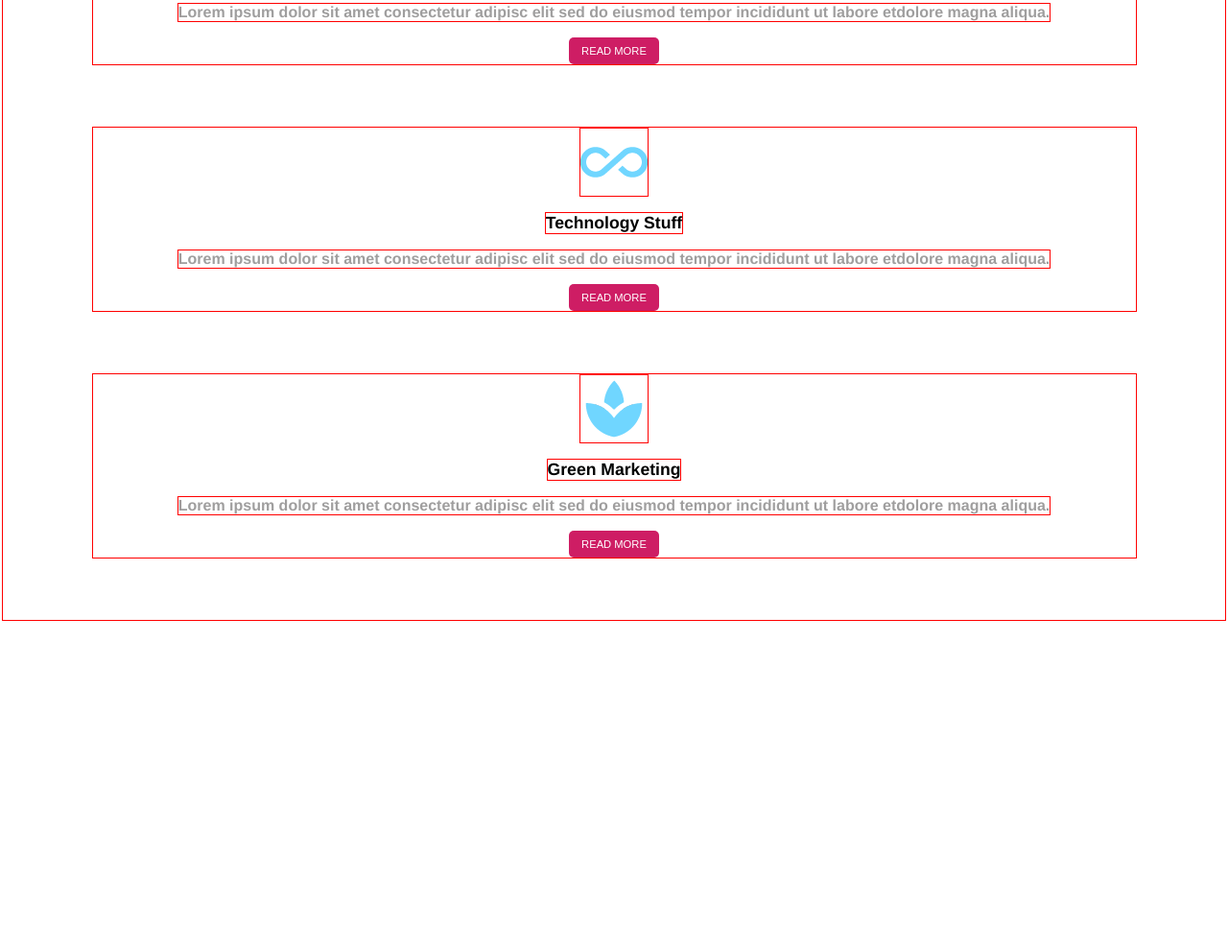
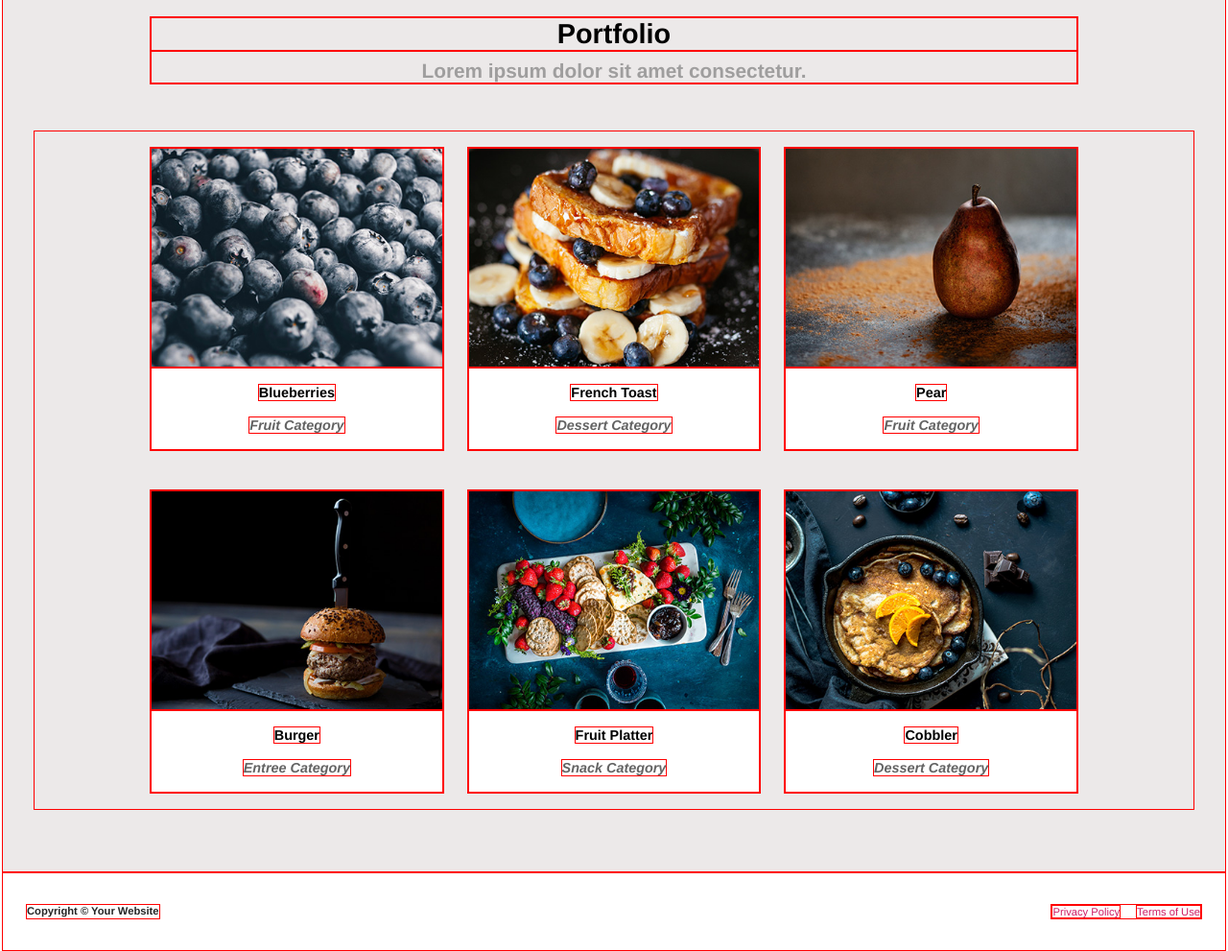
Before and after one commit to lynartx/CompetencyTest, a plain HTML site: page index.html in a window 1280 px wide. Shown: the part 1146-2137 px from the top of the page at 96% size. Before the commit the page ends 1793 px from the top, so only its background shows below. Drawn offline with Linux system fonts and the light colour scheme.

Commit message:
complete

```diff
--- a/index.html
+++ b/index.html
@@ -12,7 +12,7 @@
 
   <!-- Nav menu -->
   <nav class="navbar">
-    <h1><a class="nav-title"href="#">Generic Site</a></h1>
+    <a class="nav-title"href="#">Generic Site</a>
     <div class="nav-links">
       <a class="nav-link" href="#">Services</a>
       <a class="nav-link" href="#">Portfolio</a>
@@ -29,12 +29,13 @@
   </div>
 
   <!-- Services -->
-  <div class="services">
-    <div class="services-main">
-      <h1 class="services-title">Services</h1>
-      <h2 class="services-description">Lorem ipsum dolor sit amet, consectetur.</h2>
+  <div class="services-section">
+    <div class="section-main">
+      <h1 class="section-title">Services</h1>
+      <h2 class="section-description">Lorem ipsum dolor sit amet, consectetur.</h2>
     </div>
 
+    <div class="service-groups">
       <div class="service-group">
         <img class="service-icon" src="images/briefcase.png">
         <h3 class="service-subtitle">Business Things</h3>
@@ -56,7 +57,73 @@
         <button class="service-button">READ MORE</button>
       </div>
     </div>
+  </div>
 
+  <!-- Portfolio -->
+  <div class="portfolio">
+    <div class="section-main">
+      <h1 class="section-title">Portfolio</h1>
+      <h2 class="section-description">Lorem ipsum dolor sit amet consectetur.</h2>
+    </div>
 
+    <div class="portfolio-grid">
+      <div class="portfolio-card">
+        <img class="portfolio-img" src="images/blueberries.jpg">
+        <div class="portfolio-caption">
+          <h3 class="picture-title">Blueberries</h3>
+          <h4 class="picture-desc">Fruit Category</h4>
+        </div>
+      </div>
+
+      <div class="portfolio-card">
+        <img class="portfolio-img" src="images/toast.jpg">
+        <div class="portfolio-caption">
+          <h3 class="picture-title">French Toast</h3>
+          <h4 class="picture-desc">Dessert Category</h4>
+        </div>
+      </div>
+
+      <div class="portfolio-card">
+        <img class="portfolio-img" src="images/pear.jpg">
+        <div class="portfolio-caption">
+          <h3 class="picture-title">Pear</h3>
+          <h4 class="picture-desc">Fruit Category</h4>
+        </div>
+      </div>
+
+      <div class="portfolio-card">
+        <img class="portfolio-img" src="images/burger.jpg">
+        <div class="portfolio-caption">
+          <h3 class="picture-title">Burger</h3>
+          <h4 class="picture-desc">Entree Category</h4>
+        </div>
+      </div>
+
+      <div class="portfolio-card">
+        <img class="portfolio-img" src="images/platter.jpg">
+        <div class="portfolio-caption">
+          <h3 class="picture-title">Fruit Platter</h3>
+          <h4 class="picture-desc">Snack Category</h4>
+        </div>
+      </div>
+
+      <div class="portfolio-card">
+        <img class="portfolio-img" src="images/cobbler.jpg">
+        <div class="portfolio-caption">
+          <h3 class="picture-title">Cobbler</h3>
+          <h4 class="picture-desc">Dessert Category</h4>
+        </div>
+      </div>
+    </div>
+  </div>
+
+  <!-- Footer -->
+  <div class="footer">
+    <h3 class="footer-title">Copyright © Your Website</h3>
+    <div class="footer-links">
+      <a class="footer-link" href="#">Privacy Policy</a>
+      <a class="footer-link" href="#">Terms of Use</a>
+    </div>
+  </div>
 </body>
 </html>
--- a/style.css
+++ b/style.css
@@ -3,17 +3,14 @@
 *, *::before, *::after {
   box-sizing: border-box;
 }
-
 * {
   margin: 0;
   border: 1px solid red;
 }
-
 html, body {
   height: 100%;
   font-family: "Helvetica Neue", Helvetica, Arial, sans-serif;
 }
-
 a {
   text-decoration: none;
 }
@@ -24,22 +21,53 @@ a {
   background: #3c3c3c;
   padding: 2.5rem 2rem;
 }
-
 .nav-title {
   color: #ed4080;
   font-family: Kaushan Script;
   font-size: 2rem;
 }
-
 .nav-links {
   display: flex;
   flex-direction: column;
 }
-
 .nav-link {
   border-bottom: 1px solid #aaa;
   color: white;
   padding: 1rem 0.5rem;
+}
+
+@media screen and (min-width: 501px) {
+  .navbar {
+    align-items: center;
+    display: flex;
+    justify-content: space-between;
+    padding: 2rem;
+  }
+  .nav-title {
+    font-size: 1.5rem;
+  }
+  .nav-links {
+    display: flex;
+    flex-direction: row;
+  }
+  .nav-link {
+    border-bottom: none;
+    color: white;
+    padding: 1rem 0.5rem;
+  }
+}
+
+@media screen and (min-width: 936px) {
+  .navbar {
+    padding: 1rem;
+  }
+  .nav-title {
+    font-size: 1rem;
+    padding: 1rem;
+  }
+  .nav-link {
+    font-size: 0.8rem;
+  }
 }
 
 /****** Hero Styles ******/
@@ -54,20 +82,17 @@ a {
   gap: 1rem;
   justify-content: center;
 }
-
 .hero-primary-text {
   color: white;
   font-family: Kaushan Script;
   font-size: 2rem;
 }
-
 .hero-secondary-text {
   color: white;
   font-size: 3rem;
   text-align: center;
   width: 80%;
 }
-
 .hero-button {
   padding: 1rem 3rem;
   background-color: #00c1ff;
@@ -77,31 +102,36 @@ a {
   font-size: 1.2rem;
 }
 
+/****** Section Styles ******/
+
+.section-title {
+  font-size: 1.8rem;
+}
+.section-description {
+  color: #9f9e9e;
+  font-size: 1.3rem;
+  padding-top: 0.5rem;
+}
+.section-main {
+  text-align: center;
+  width: 80%;
+}
+
 /****** Services Styles ******/
 
-.services {
+.services-section {
   align-items: center;
   display: flex;
   flex-direction: column;
   gap: 4rem;
   padding: 4rem 2rem;
 }
-
-.services-main {
-  text-align: center;
-  width: 80%;
+.service-groups {
+  display: flex;
+  flex-direction: column;
+  align-items: center;
+  gap: 4rem;
 }
-
-.services-title {
-  font-size: 1.8rem;
-}
-
-.services-description {
-  color: #9f9e9e;
-  font-size: 1.3rem;
-  padding-top: 0.5rem;
-}
-
 .service-group {
   align-items: center;
   display: flex;
@@ -110,21 +140,14 @@ a {
   text-align: center;
   width: 90%;
 }
-
-.service-icon {
-
-}
-
 .service-subtitle {
   color: black;
   font-size: 1.1rem;
 }
-
 .service-sub-desc {
   color: #9f9e9e;
   font-size: 1rem;
 }
-
 .service-button {
   color: white;
   background-color: #ce1d64;
@@ -133,4 +156,142 @@ a {
   font-size: 0.7rem;
   padding: 0.5rem 0.8rem;
 }
+
+@media screen and (min-width: 501px) {
+  .services-section {
+    padding: 5rem 4rem;
+  }
+  .service-groups {
+    flex-direction: row;
+  }
+  .service-group {
+    width: 80%;
+    gap: 1.2rem;
+  }
+  .service-subtitle {
+    font-size: 1rem;
+  }
+  .service-sub-desc {
+    font-size: 0.9rem;
+  }
+  .service-button {
+    font-size: 0.6rem;
+  }
 }
+
+/****** Portfolio Styles ******/
+
+.portfolio {
+  align-items: center;
+  background-color: #ece9e9;
+  display: flex;
+  flex-direction: column;
+  gap: 3rem;
+  padding: 4rem 2rem;
+}
+.portfolio-grid {
+  display: grid;
+  grid-template-columns: 1fr;
+  grid-template-rows: repeat(6, 1fr);
+  padding: 1.5rem 3rem;
+  row-gap: 2rem;
+}
+.portfolio-card {
+  display: flex;
+  flex-direction: column;
+  height: fit-content;
+}
+.portfolio-img {
+  object-fit: cover;
+  width: 100%;
+}
+.portfolio-caption {
+  align-items: center;
+  background-color: white;
+  display: flex;
+  flex-direction: column;
+  gap: 1rem;
+  padding: 1rem;
+}
+.picture-title {
+  color: black;
+  font-size: 1rem;
+}
+.picture-desc {
+  color: rgb(99, 99, 99);
+  font-size: 1rem;
+  font-style: italic;
+}
+
+@media screen and (min-width: 501px) {
+  .portfolio {
+    gap: 3rem;
+    padding: 4rem 2rem;
+  }
+  .portfolio-grid {
+    display: grid;
+    column-gap: 1.5rem;
+    row-gap: 2.5rem;
+    grid-template-columns: 1fr 1fr;
+    grid-template-rows: 1fr 1fr 1fr;
+    padding: 1rem 3.5rem;
+    justify-items: center;
+  }
+  .portfolio-caption {
+    padding: 1rem;
+  }
+  .picture-title {
+    font-size: 0.9rem;
+  }
+  .picture-desc {
+    font-size: 0.9rem;
+  }
+}
+
+@media screen and (min-width: 936px) {
+  .portfolio-grid {
+    grid-template-columns: 1fr 1fr 1fr;
+    grid-template-rows: 1fr 1fr;
+    padding: 1rem 7.5rem;
+  }
+}
+
+/****** Footer Styles ******/
+
+.footer {
+  display: flex;
+  flex-direction: column;
+  gap: 1rem;
+  padding: 1.5rem;
+}
+.footer-title {
+  color: rgb(37, 37, 37);
+  font-size: 0.8rem;
+}
+.footer-links {
+  display: flex;
+  flex-direction: column;
+}
+.footer-link {
+  color: #ce1d64;
+  font-size: 0.8rem;
+}
+
+@media screen and (min-width: 501px) {
+  .footer {
+    flex-direction: row;
+    justify-content: space-between;
+    padding: 2rem 1.5rem;
+  }
+  .footer-title {
+    font-size: 0.7rem;
+  }
+  .footer-links {
+    display: flex;
+    flex-direction: row;
+    gap: 1rem;
+  }
+  .footer-link {
+    font-size: 0.7rem;
+  }
+}
```
Lines whose indentation alone changed are shown as unchanged.
